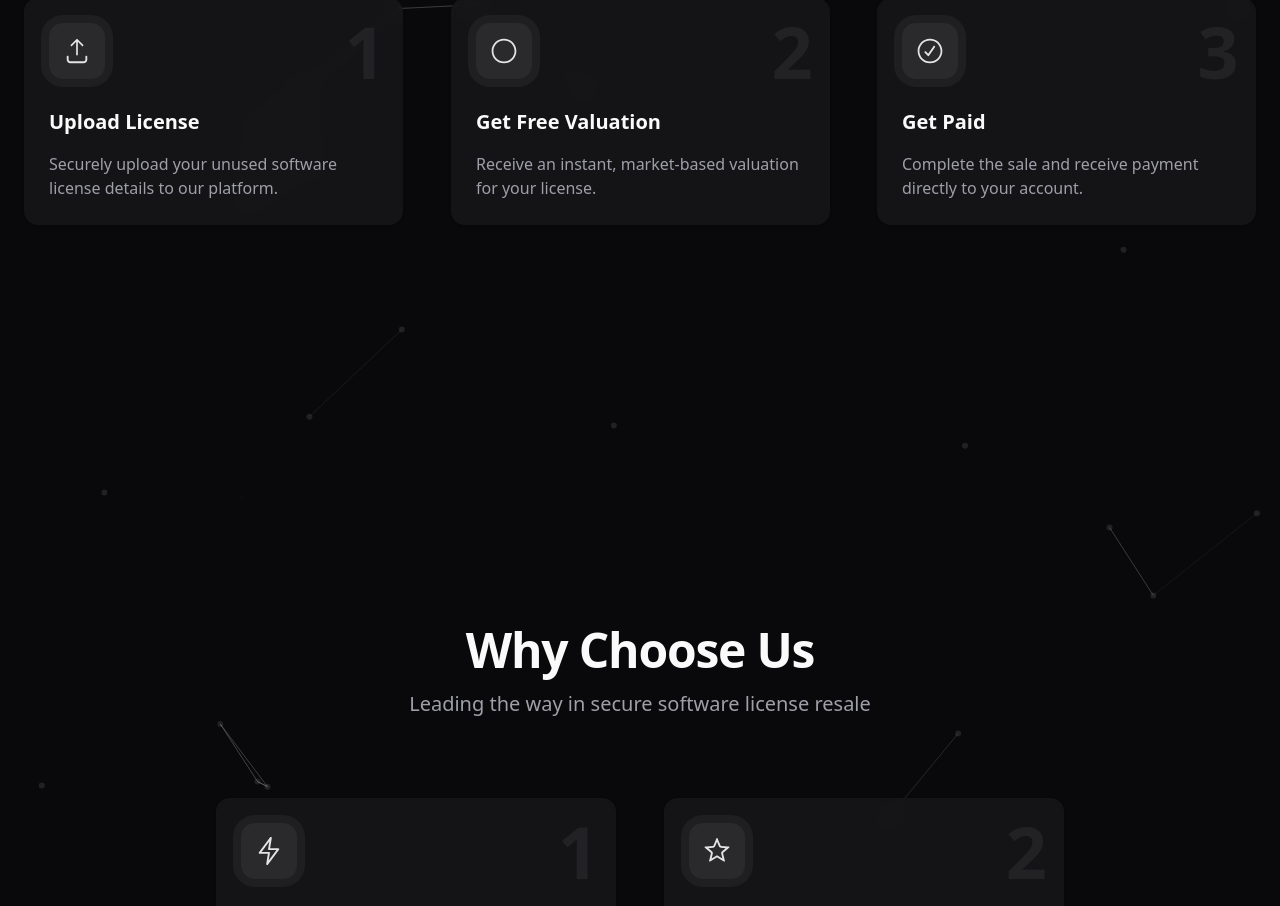
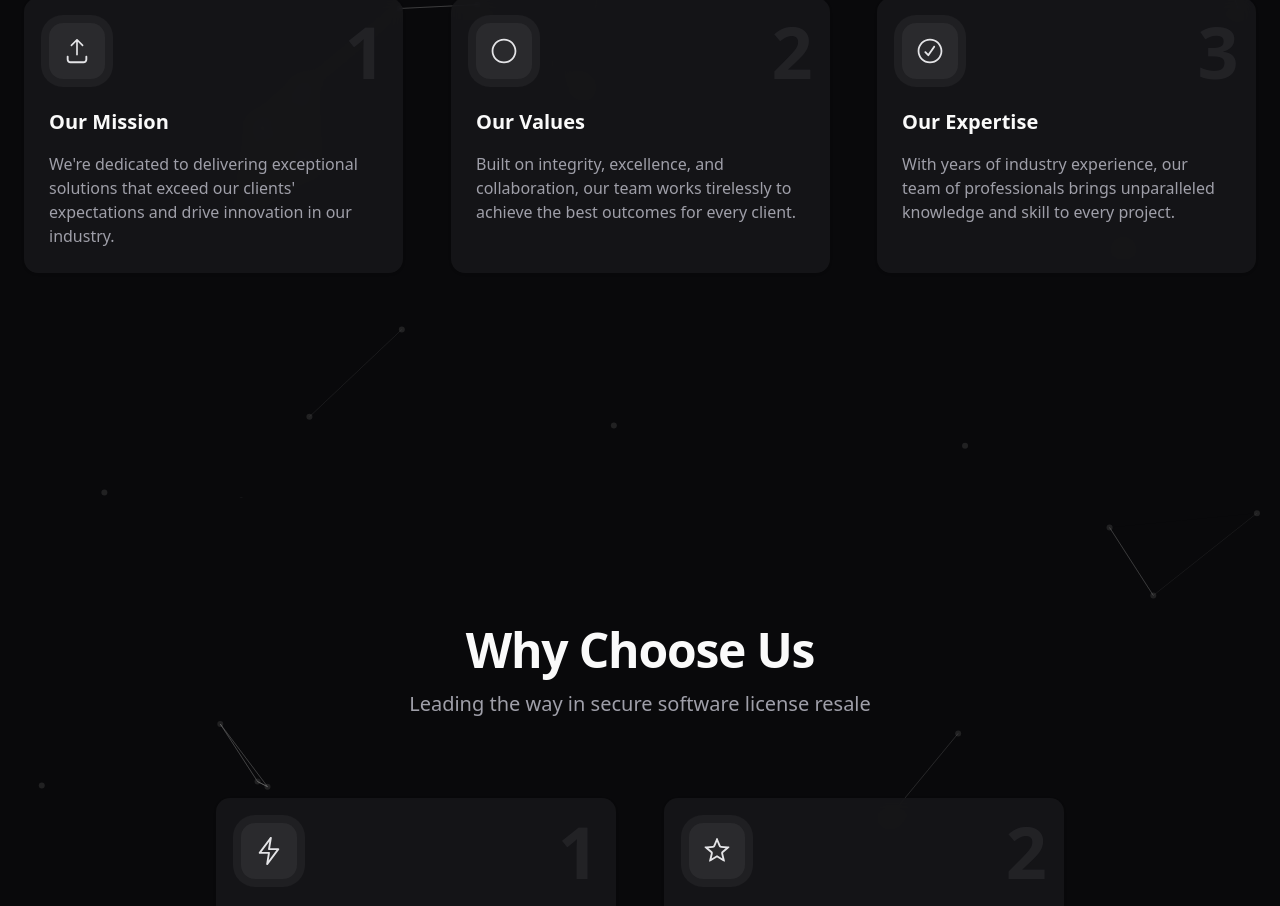
Before and after one commit to Demigod1410/Test-Site, a Next.js app: page / in a window 1280 px wide. Shown: the part 1166-2072 px from the top of the page. Built offline with nearby package versions, Linux system fonts and the light colour scheme.

Commit message:
added new about us

```diff
--- a/src/components/about-us.tsx
+++ b/src/components/about-us.tsx
@@ -19,20 +19,20 @@ import VanillaTilt from "vanilla-tilt";
 
 const steps = [
   {
-    title: "Upload License",
+    title: "Our Mission",
     description:
-      "Securely upload your unused software license details to our platform.",
+      "We're dedicated to delivering exceptional solutions that exceed our clients' expectations and drive innovation in our industry.",
     icon: UploadIcon,
   },
   {
-    title: "Get Free Valuation",
-    description: "Receive an instant, market-based valuation for your license.",
+    title: "Our Values",
+    description: "Built on integrity, excellence, and collaboration, our team works tirelessly to achieve the best outcomes for every client.",
     icon: CircleIcon,
   },
   {
-    title: "Get Paid",
+    title: "Our Expertise",
     description:
-      "Complete the sale and receive payment directly to your account.",
+      "With years of industry experience, our team of professionals brings unparalleled knowledge and skill to every project.",
     icon: CheckCircledIcon,
   },
 ];
```
